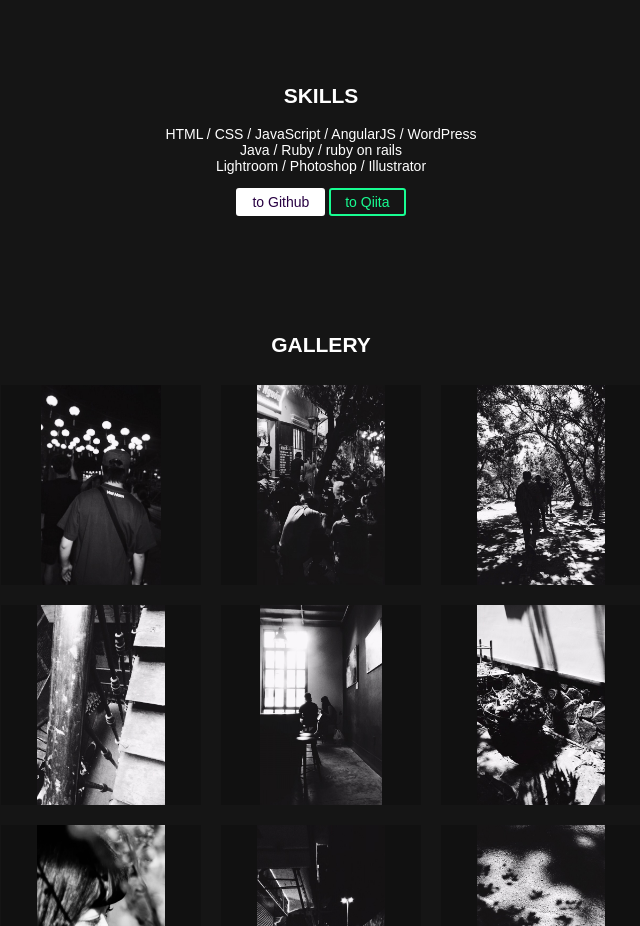
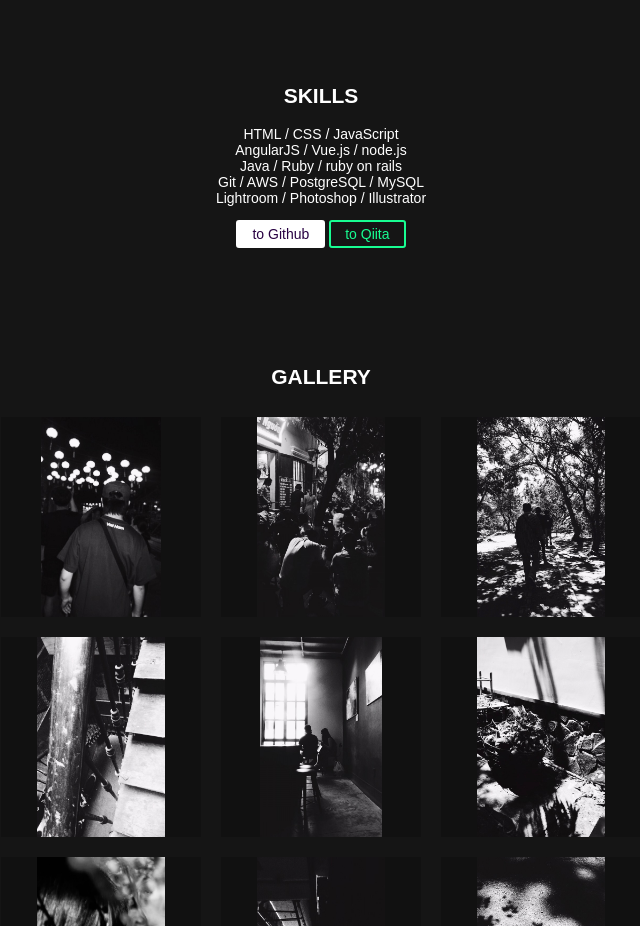
Before and after one commit to Rickey6727/portfolio-R-, a plain HTML site: page index.html in a window 1280 px wide. Shown: the part 1380-2306 px from the top of the page, without its empty margins (319-959 px from the left). Drawn offline with nearby package versions, Linux system fonts and the light colour scheme.

Commit message:
スキル言語の修正

```diff
--- a/index.html
+++ b/index.html
@@ -48,7 +48,7 @@
     </section>
     <section class="skills" id="skills">
         <h2 class="heading">SKILLS</h2>
-        <p>HTML / CSS / JavaScript / AngularJS / WordPress<br>Java / Ruby / ruby on rails<br>Lightroom / Photoshop / Illustrator</p>
+        <p>HTML / CSS / JavaScript<br>AngularJS / Vue.js / node.js<br>Java / Ruby / ruby on rails<br>Git / AWS / PostgreSQL / MySQL<br>Lightroom / Photoshop / Illustrator</p>
         <div class="link-wrapper">
             <div class="link-box">
                     <a href="https://github.com/Rickey6727" class="btn-flat-border git">to Github</a>
```
